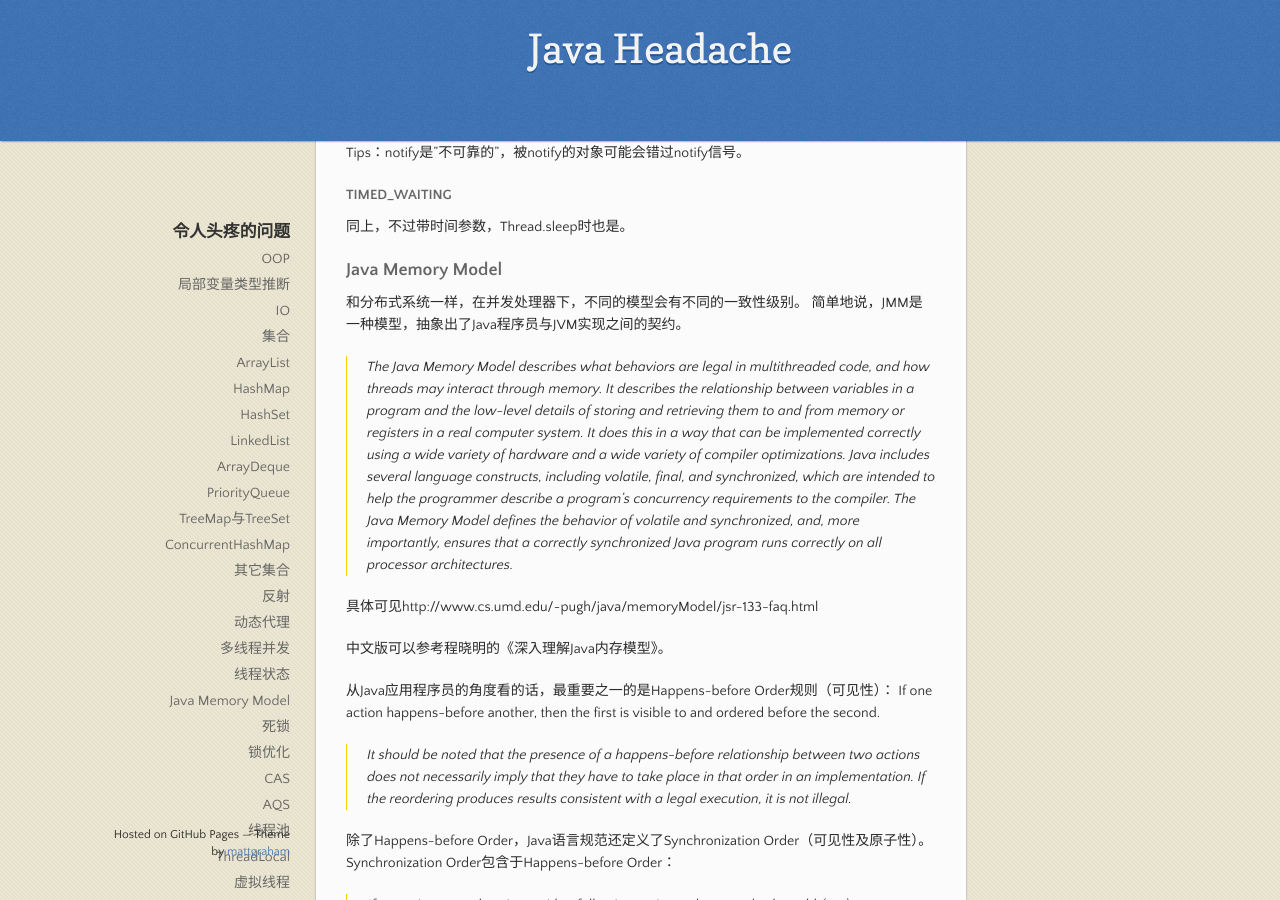
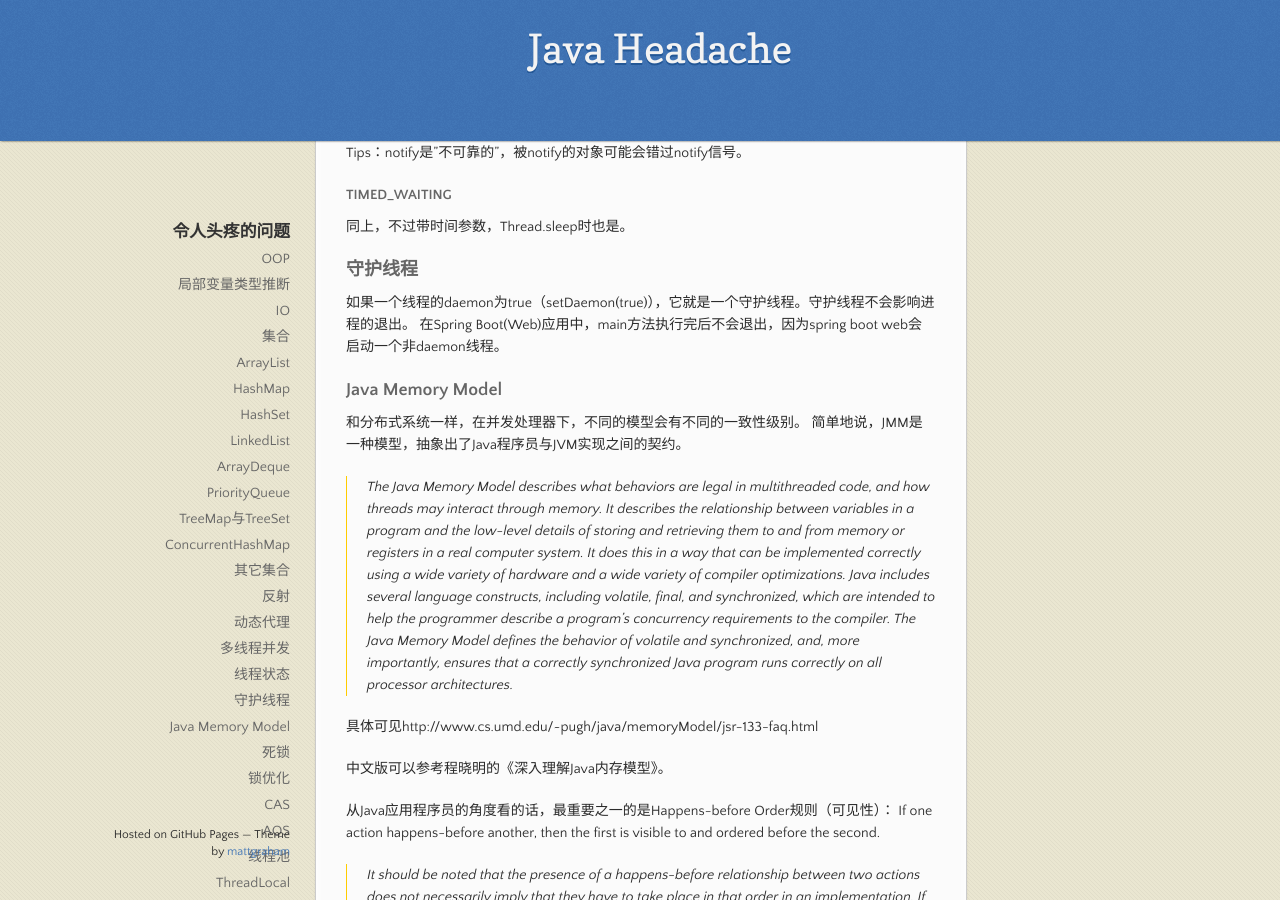
Before and after one commit to lvv9/lvv9.github.io, a Jekyll site: the page built from _posts/2023-05-07-java-headache.md, in a window 1280 px wide and 900 px high, scrolled down 11856 px. Built offline with Jekyll 4.4.1, drawn with Linux system fonts in a browser that asks for light colours; our own code applies the rules of GitHub Pages for plain Markdown files; comment, search, counter and statistics services are not loaded; the repository's description, which GitHub fills in, is left out.

Commit message:
Update 2023-05-07-java-headache.md

```diff
--- a/_posts/2023-05-07-java-headache.md
+++ b/_posts/2023-05-07-java-headache.md
@@ -515,6 +515,10 @@ Tips：notify是"不可靠的"，被notify的对象可能会错过notify信号
 #### TIMED_WAITING
 同上，不过带时间参数，Thread.sleep时也是。
 
+### 守护线程
+如果一个线程的daemon为true（setDaemon(true)），它就是一个守护线程。守护线程不会影响进程的退出。
+在Spring Boot(Web)应用中，main方法执行完后不会退出，因为spring boot web会启动一个非daemon线程。
+
 ### Java Memory Model
 和分布式系统一样，在并发处理器下，不同的模型会有不同的一致性级别。
 简单地说，JMM是一种模型，抽象出了Java程序员与JVM实现之间的契约。
```
